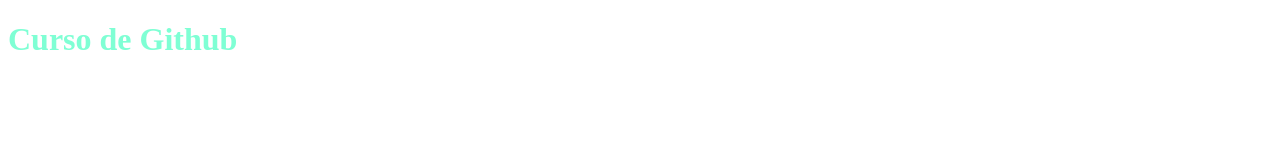
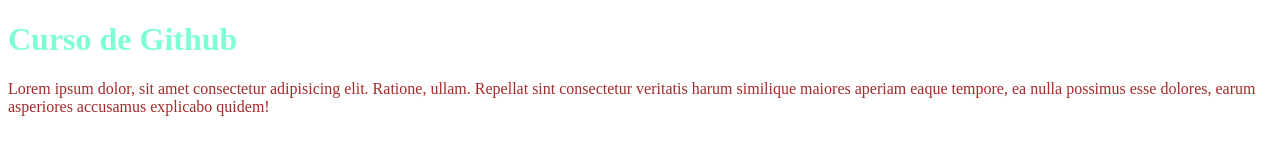
Before and after one commit to Ruthbettyna/comision32275, a plain HTML site: page index.html in a window 1280 px wide. Drawn offline with Linux system fonts and the light colour scheme.

Commit message:
agrego p

```diff
--- a/estilos.css
+++ b/estilos.css
@@ -1,3 +1,6 @@
 h1 {
     color: aquamarine;
 }
+p {
+    color: brown;
+}
--- a/index.html
+++ b/index.html
@@ -9,6 +9,6 @@
 </head>
 <body>
     <h1>Curso de Github</h1>
-
+    <p>Lorem ipsum dolor, sit amet consectetur adipisicing elit. Ratione, ullam. Repellat sint consectetur veritatis harum similique maiores aperiam eaque tempore, ea nulla possimus esse dolores, earum asperiores accusamus explicabo quidem!</p>
 </body>
 </html>
```
